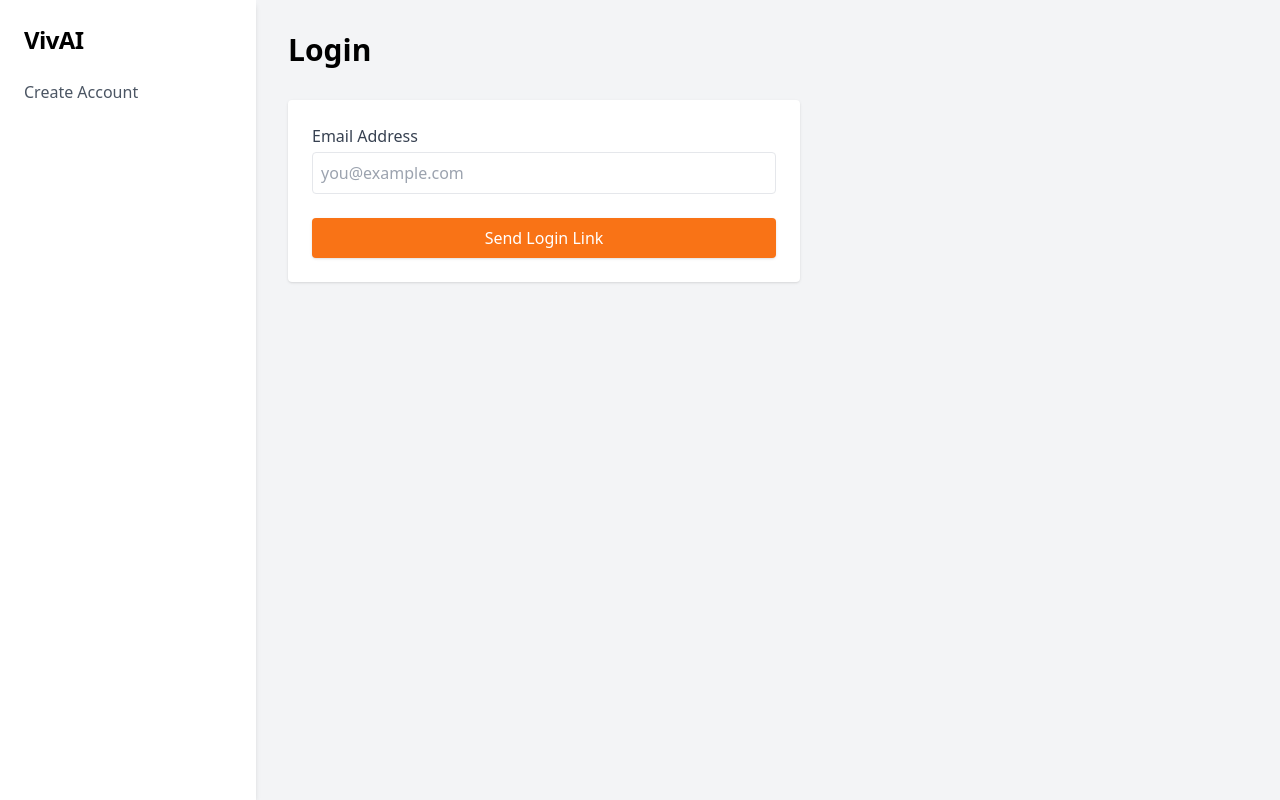
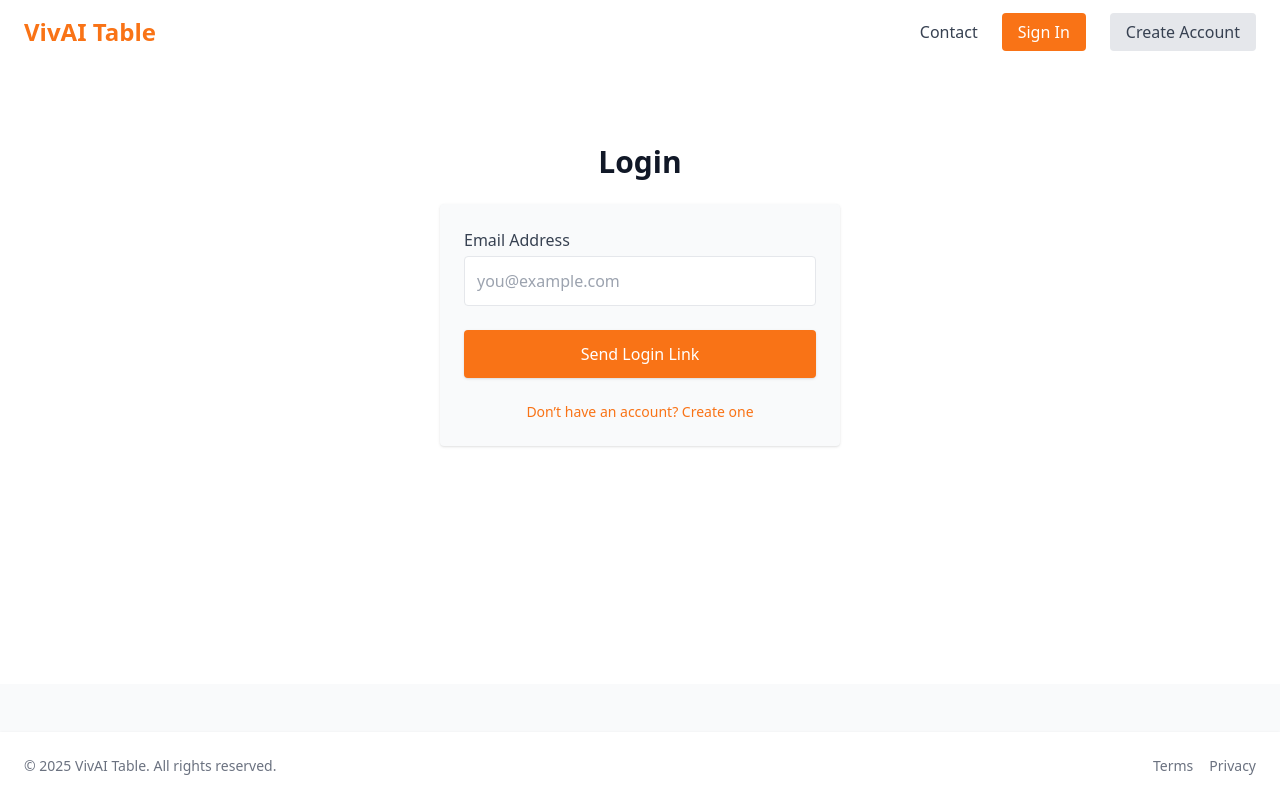
Before and after one commit to rodneyberubee/viv-frontend, a Next.js app: page /login in a window 1280 px wide. Built offline with nearby package versions, Linux system fonts and the light colour scheme.

Commit message:
Update login.tsx

```diff
--- a/pages/login.tsx
+++ b/pages/login.tsx
@@ -1,4 +1,5 @@
 import React, { useState, useEffect } from 'react';
+import Link from 'next/link';
 
 const LoginPage = () => {
   const [email, setEmail] = useState('');
@@ -56,46 +57,70 @@ const LoginPage = () => {
   };
 
   return (
-    <div className="flex min-h-screen bg-gray-100">
-      <aside className="w-64 bg-white shadow-md p-6 space-y-6">
-        <h2 className="text-2xl font-bold tracking-tight">VivAI</h2>
-        <nav className="space-y-4">
-          <a className="block text-gray-600 hover:text-orange-500" href="/account">
+    <div className="min-h-screen flex flex-col bg-gray-50">
+      {/* Header */}
+      <header className="bg-white shadow">
+        <div className="max-w-7xl mx-auto px-6 py-4 flex justify-between items-center">
+          <h1 className="text-2xl font-bold text-orange-500">VivAI Table</h1>
+          <nav className="space-x-6">
+            <Link href="/contact" className="text-gray-700 hover:text-orange-500">Contact</Link>
+            <Link href="/login" className="bg-orange-500 text-white px-4 py-2 rounded hover:bg-orange-600">
+              Sign In
+            </Link>
+            <Link href="/account" className="bg-gray-200 text-gray-700 px-4 py-2 rounded hover:bg-gray-300">
               Create Account
-          </a>
+            </Link>
           </nav>
-      </aside>
+        </div>
+      </header>
 
-      <main className="flex-1 p-8 space-y-8">
-        <div className="flex justify-between items-center">
-          <h1 className="text-3xl font-bold">Login</h1>
-        </div>
+      {/* Login Section */}
+      <main className="flex-1 bg-white">
+        <div className="max-w-md mx-auto px-6 py-20">
+          <h2 className="text-3xl font-extrabold text-center text-gray-900 mb-6">Login</h2>
 
-        <section className="bg-white rounded shadow p-6 space-y-6 max-w-lg">
+          <section className="bg-gray-50 p-6 rounded shadow space-y-6">
             <div>
               <label className="block text-gray-700 font-medium mb-1">Email Address</label>
               <input
                 type="email"
                 value={email}
                 onChange={(e) => setEmail(e.target.value)}
-              className="p-2 border rounded w-full"
+                className="w-full p-3 border rounded focus:outline-none focus:ring-2 focus:ring-orange-500"
                 placeholder="you@example.com"
               />
             </div>
             {message && (
-            <div className="text-sm text-gray-700 bg-gray-50 border p-2 rounded">
+              <div className="text-sm text-gray-700 bg-gray-100 border p-2 rounded">
                 {message}
               </div>
             )}
             <button
               onClick={handleLogin}
               disabled={loading}
-            className="bg-orange-500 text-white px-4 py-2 rounded shadow hover:bg-orange-600 w-full"
+              className="w-full bg-orange-500 text-white px-6 py-3 rounded shadow hover:bg-orange-600"
             >
               {loading ? 'Sending Link...' : 'Send Login Link'}
             </button>
+            <div className="text-center text-sm">
+              <Link href="/account" className="text-orange-500 hover:underline">
+                Don’t have an account? Create one
+              </Link>
+            </div>
           </section>
+        </div>
       </main>
+
+      {/* Footer */}
+      <footer className="bg-white shadow mt-12">
+        <div className="max-w-7xl mx-auto px-6 py-6 flex justify-between text-gray-500 text-sm">
+          <p>© {new Date().getFullYear()} VivAI Table. All rights reserved.</p>
+          <div className="space-x-4">
+            <Link href="/terms">Terms</Link>
+            <Link href="/privacy">Privacy</Link>
+          </div>
+        </div>
+      </footer>
     </div>
   );
 };
```
Lines whose indentation alone changed are shown as unchanged.
